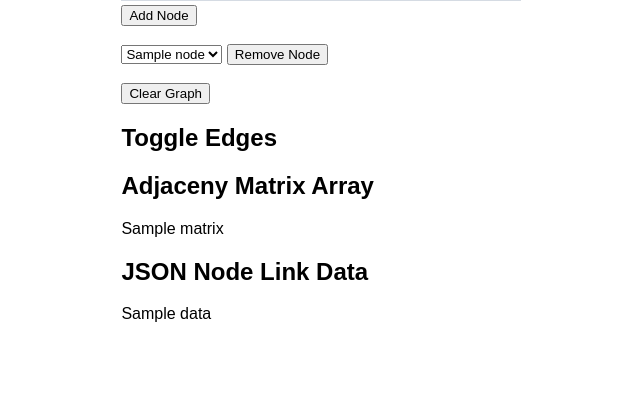
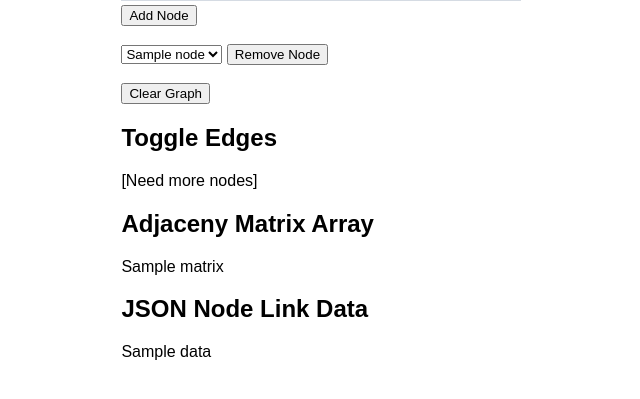
Before and after one commit to mattConn/graph-builder, a Flask app: template templates/index.html in a window 1280 px wide. Shown: the part 379-778 px from the top of the page, without its empty margins (13-653 px from the left). Run offline with Flask 2, Linux system fonts and the light colour scheme; the template is opened without the code that fills it: most values are stand-ins (such as "Sample title", 1, 10 or a date in 2020); grey boxes marked "Sample" are stand-in pictures.

Commit message:
hiding adj mat until enough nodes

```diff
--- a/templates/index.html
+++ b/templates/index.html
@@ -45,6 +45,7 @@
 
 
         <h2>Toggle Edges</h2>
+        {% if nodes|length <= 1 %}<p>[Need more nodes]</p>{% endif %}
         <!-- adjaceny matrix interface -->
 
         {% if nodes|length > 1 %}
```
